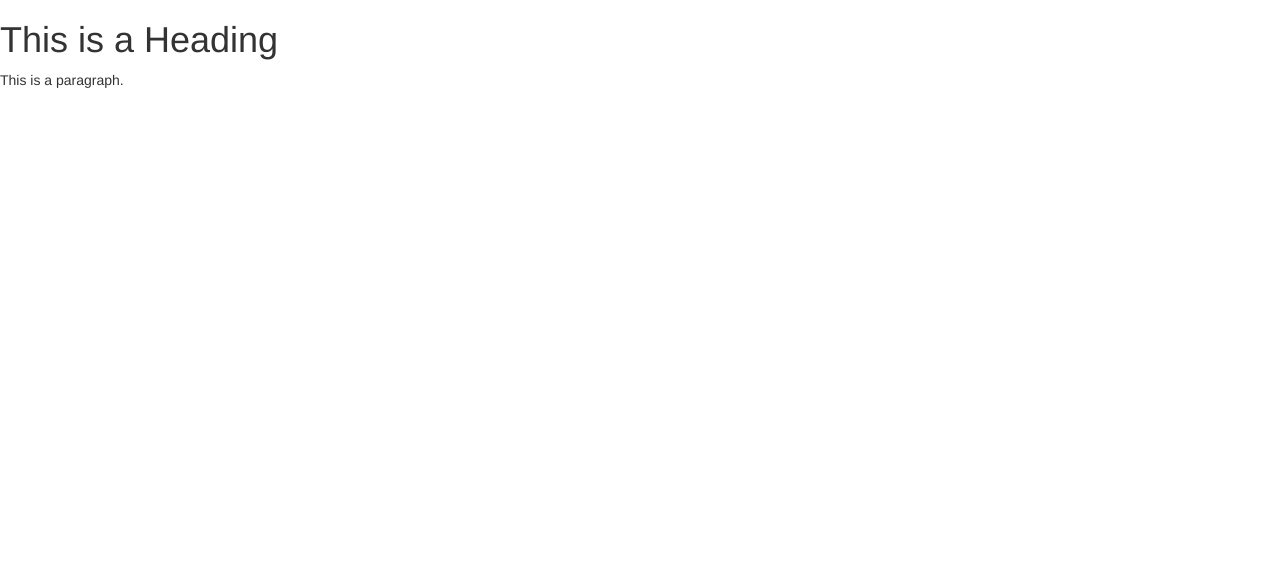
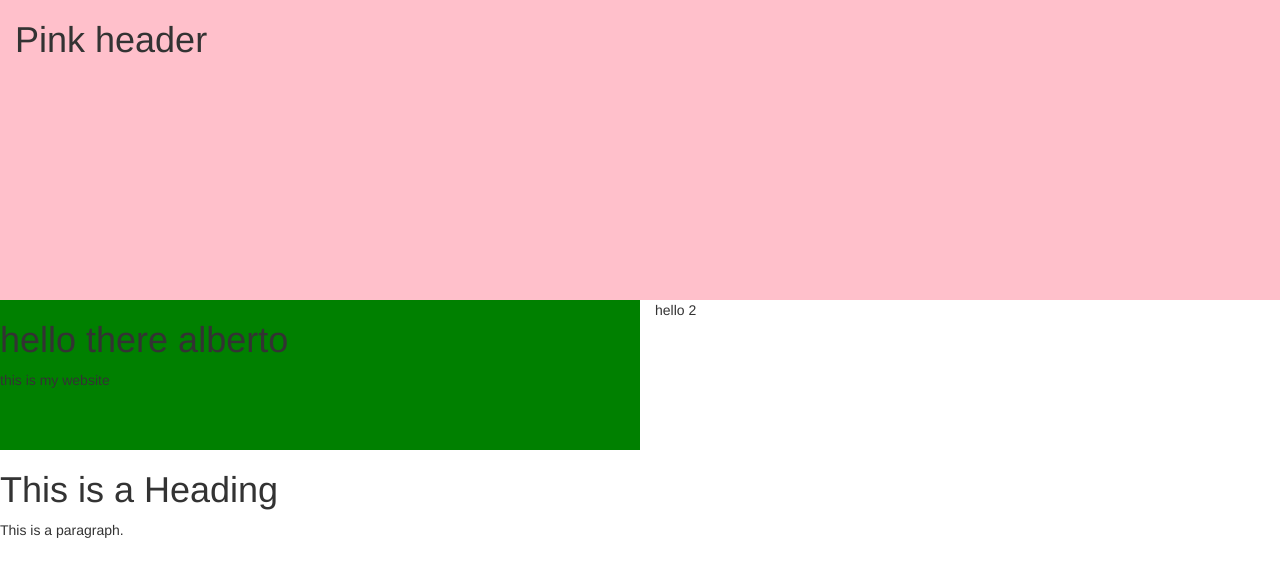
Before and after one commit to miinkay/Eatbikeyoga, a plain HTML site: page index.html in a window 1280 px wide. Drawn offline with nearby package versions, Linux system fonts and the light colour scheme.

Commit message:
css updates

```diff
--- a/index.html
+++ b/index.html
@@ -3,7 +3,7 @@
 <head>
   <!-- Latest compiled and minified CSS -->
 <link rel="stylesheet" href="https://maxcdn.bootstrapcdn.com/bootstrap/3.3.7/css/bootstrap.min.css" integrity="sha384-BVYiiSIFeK1dGmJRAkycuHAHRg32OmUcww7on3RYdg4Va+PmSTsz/K68vbdEjh4u" crossorigin="anonymous">
-
+<link rel="stylesheet" href="style.css">
 <!-- Optional theme -->
 <link rel="stylesheet" href="https://maxcdn.bootstrapcdn.com/bootstrap/3.3.7/css/bootstrap-theme.min.css" integrity="sha384-rHyoN1iRsVXV4nD0JutlnGaslCJuC7uwjduW9SVrLvRYooPp2bWYgmgJQIXwl/Sp" crossorigin="anonymous">
 
@@ -13,6 +13,19 @@
 </head>
 <body>
 
+<div class="container-fluid">
+    <h1>Pink header</h1>
+</div>
+  <div class="row">
+    <div class="col-md-6 left-side">
+<h1> hello there alberto</h1>
+<p>this is my website</p>
+    </div>
+    <div class="col-md-6 right-side">
+  hello 2
+
+    </div>
+  </div>
 <h1>This is a Heading</h1>
 <p>This is a paragraph.</p>
 
--- /dev/null
+++ b/style.css
@@ -0,0 +1,14 @@
+.container-fluid{
+  height: 300px;
+  background-color: pink;
+}
+.left-side{
+background-color: green;
+  height: 150px;
+}
+/*right side css */
+.right-side{
+background-color: white;
+height: 150px;
+
+}
```
